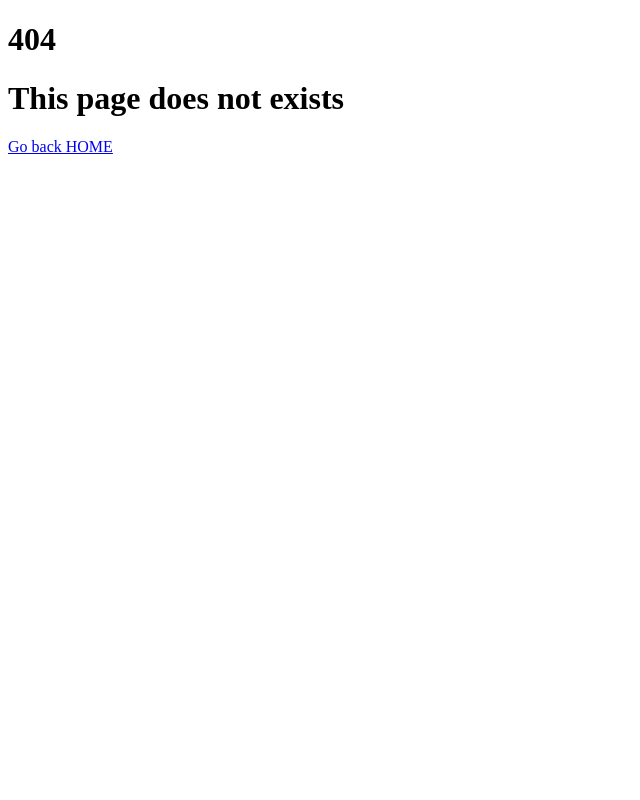
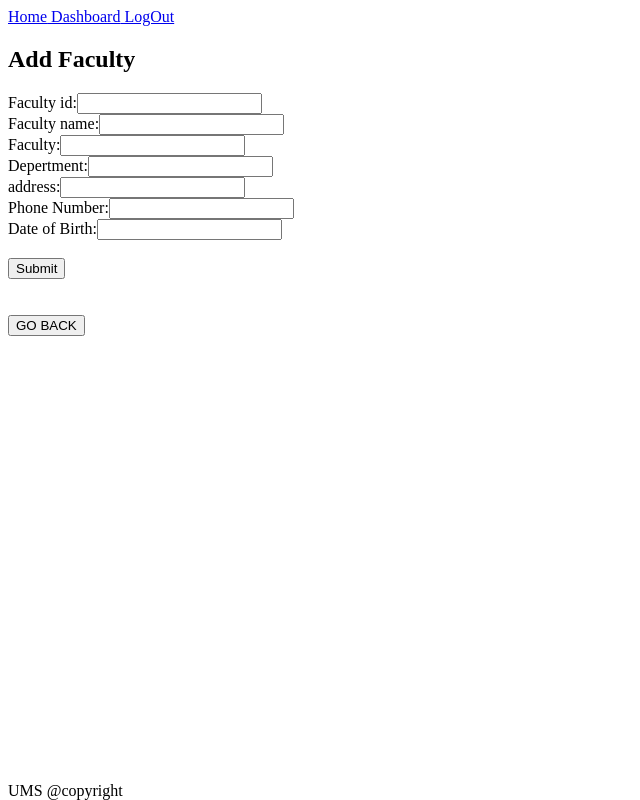
Before and after one commit to Fahim2280/UMS-Front-end, a Next.js app in the folder ums-font-end/: page /admin/dashboard/addfaculty in a window 1280 px wide. Before the commit this address had no page. Shown: the whole page, without its empty margins (0-640 px from the left). Built offline with nearby package versions, Linux system fonts and the light colour scheme.

Commit message:
add faculty

```diff
--- /dev/null
+++ b/ums-font-end/pages/admin/dashboard/addfaculty.js
@@ -0,0 +1,137 @@
+import { useState } from 'react';
+import MyLayout from "@/pages/component/layout"
+import { useRouter } from 'next/router'
+import SessionCheck from '../../component/sessioncheck'
+
+export default function AddFaculty() {
+    const router = useRouter();
+    const [formData, setFormData] = useState({
+        Fidd: '',
+        Fname: '',
+        Fprogram: '',
+        Fdep: '',
+        Faddress: '',
+        Fnum: '',
+        Fdob: ''
+
+  });
+
+  const handleSubmit = async (event) => {
+    event.preventDefault();
+
+    const response = await fetch('http://localhost:3000/admin/insertfaculty/', {
+      method: 'POST',
+      headers: {
+        'Content-Type': 'application/json'
+      },
+      body: JSON.stringify(formData)
+    });
+
+    if (!response.ok) {
+      console.log(response.statusText);
+    }
+
+    alert('Faculty data submitted successfully!');
+    setFormData({
+        Fidd: '',
+        Fname: '',
+        Fprogram: '',
+        Fdep: '',
+        Faddress: '',
+        Fnum: '',
+        Fdob: ''
+    });
+  };
+
+  const handleChange = (event) => {
+    const { name, value } = event.target;
+    setFormData((prevFormData) => ({
+      ...prevFormData,
+      [name]: value
+    }));
+  };
+
+  return (
+    <div>
+    <MyLayout title="Add Faculty"/>
+    <h2>Add Faculty</h2>
+    <form onSubmit={handleSubmit}>
+      <label>
+      Faculty id:
+        <input
+          type="text"
+          name="Fidd"
+          value={formData.Fidd}
+          onChange={handleChange}
+        />
+      </label>
+      <br />
+      <label>
+      Faculty name:
+        <input
+          type="text"
+          name="Fname"
+          value={formData.Fname}
+          onChange={handleChange}
+        />
+      </label>
+      <br />
+      <label>
+      Faculty:
+        <input
+          type="text"
+          name="Fprogram"
+          value={formData.Fprogram}
+          onChange={handleChange}
+        />
+      </label>
+      <br />
+      <label>
+      Depertment:
+        <input
+          type="text"
+          name="Fdep"
+          value={formData.Fdep}
+          onChange={handleChange}
+        />
+      </label>
+      <br />
+      <label>
+        address:
+        <input
+          type="text"
+          name="Faddress"
+          value={formData.Faddress}
+          onChange={handleChange}
+        />
+      </label>
+      <br />
+      <label>
+      Phone Number:
+        <input
+          type="text"
+          name="Fnum"
+          value={formData.Fnum}
+          onChange={handleChange}
+        />
+      </label>
+      <br />
+      <label>
+      Date of Birth:
+        <input
+          type="text"
+          name="Fdob"
+          value={formData.Fdob}
+          onChange={handleChange}
+        />
+      </label>
+      <br />
+      <br />
+      <button type="submit">Submit</button>
+    </form>
+    <br/>
+      <br/>
+      <button type="button" onClick={() => router.back()}>GO BACK</button>
+    </div>
+  );
+}
--- a/ums-font-end/pages/admin/dashboard/index.js
+++ b/ums-font-end/pages/admin/dashboard/index.js
@@ -39,6 +39,9 @@ export default function AdminDashboard() {
     <Link href="/admin/dashboard/addstudent">Add Student</Link>
     <br></br>
     <br></br>
+    <Link href="/admin/dashboard/addfaculty">Add Faculty</Link>
+    <br></br>
+    <br></br>
     <Link href="/admin/dashboard/addcourse">Add Course</Link>
     <br></br>
     <br></br>
```
